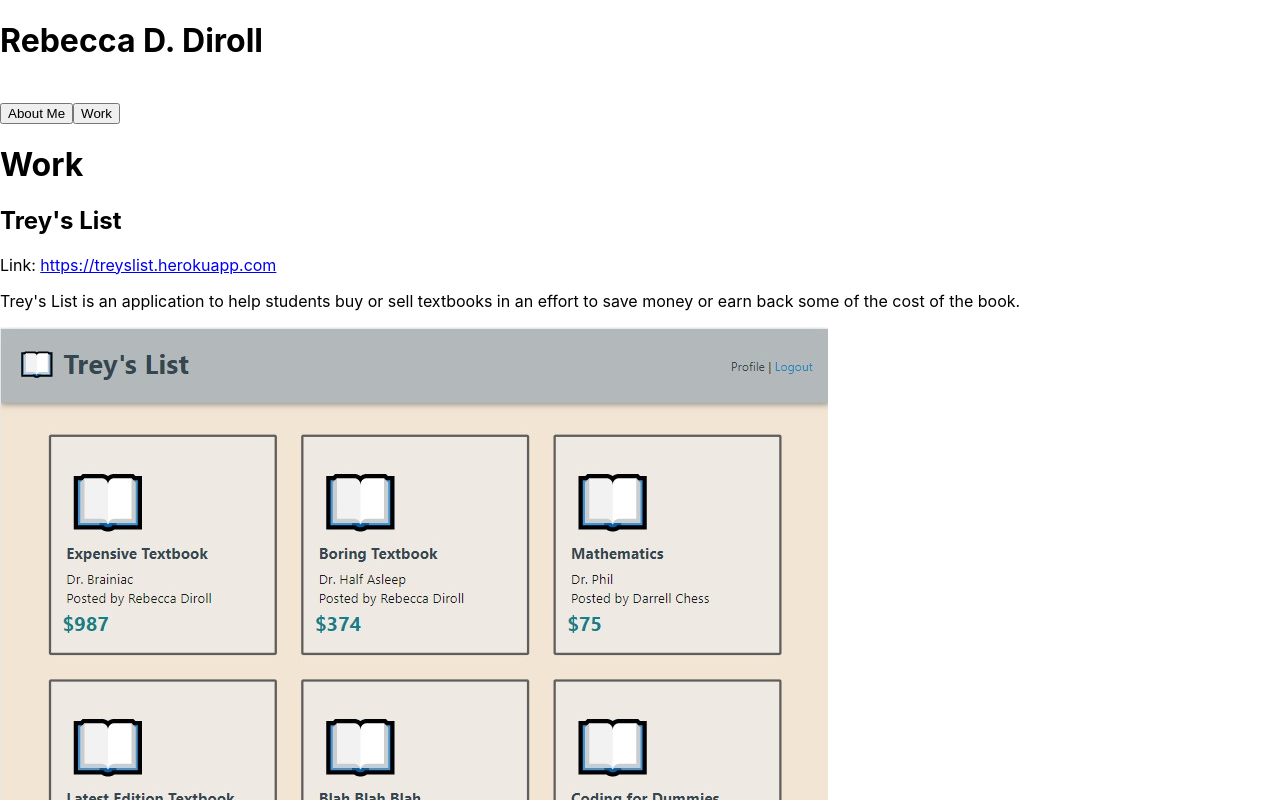
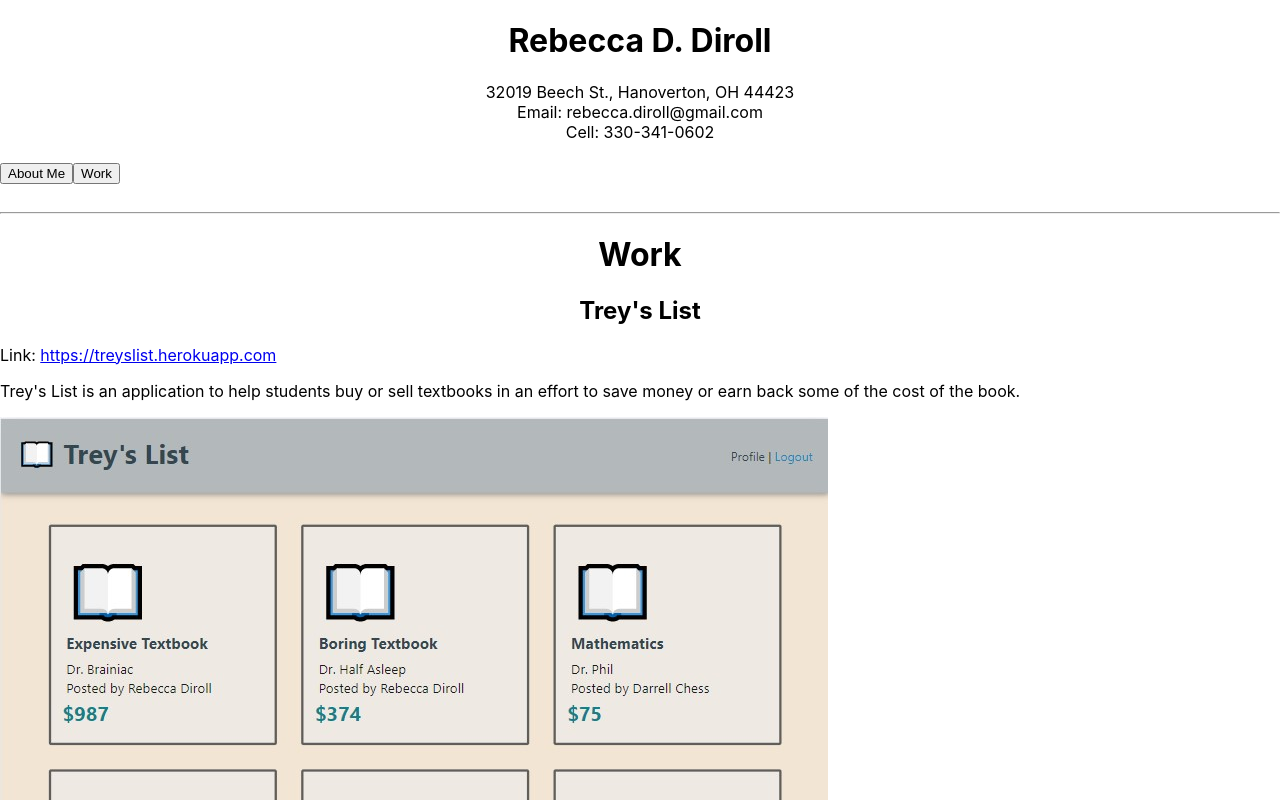
Before and after one commit to Rebecca-Diroll/20-React-Portfolio, a React (Create React App) app: page /work in a window 1280 px wide. Shown: the top 800 px of the page. Built offline with nearby package versions, Linux system fonts and the light colour scheme.

Commit message:
Center text in App.css, delete button component, add resume to footer

```diff
--- a/src/App.css
+++ b/src/App.css
@@ -1,3 +1,11 @@
+h1, h2 {
+  text-align: center;
+}
+
+.header {
+  text-align: center;
+}
+
 .App {
   text-align: center;
 }
--- a/src/App.js
+++ b/src/App.js
@@ -11,11 +11,27 @@ function App() {
     <>
       <Router>
         <h1>Rebecca D. Diroll</h1>
-        <br></br>
+
+        <div className="header">32019 Beech St., Hanoverton, OH 44423</div>
+        <div className="header">Email: rebecca.diroll@gmail.com</div>
+        <div className="header">Cell: 330-341-0602</div>
+        {/* <div className="header">LinkedIn: https://www.linkedin.com/in/rebecca-diroll-134a44102</div>
+        <div className="header">GitHub: https://github.com/Rebecca-Diroll</div> */}
+        <br />
+
         <NavTabs></NavTabs>
+        <br />
+        <br />
+        <hr />
+
         <Route exact path="/" component={Home} />
         <Route exact path="/work" component={Work} />
+        <hr />
+        <br />
+
         <Footer></Footer>
+        <br />
+        <br />
       </Router>
 
     </>
--- a/src/components/Footer/Footer.js
+++ b/src/components/Footer/Footer.js
@@ -5,6 +5,7 @@ import React from "react";
 function Footer() {
     return (
         <navbar>
+            <a href="https://docs.google.com/document/d/1bv2vLVlDrhb30TA34iLhZXJHCJm6ScTH6qgDYrLBBW8/edit?usp=sharing" target="_blank" rel="noopener noreferrer"><button>Resume</button></a>
             <a href="https://github.com/Rebecca-Diroll" target="_blank" rel="noopener noreferrer"><button>GitHub</button></a>
             <a href="https://www.linkedin.com/in/rebecca-diroll-134a44102/" target="_blank" rel="noopener noreferrer"><button>LinkedIn</button></a>
             <a href="mailto:rebecca.diroll@gmail.com" target="_blank" rel="noopener noreferrer"><button>Email</button></a>
```
Also changed, not shown: src/components/Button/Button.js (deleted).
